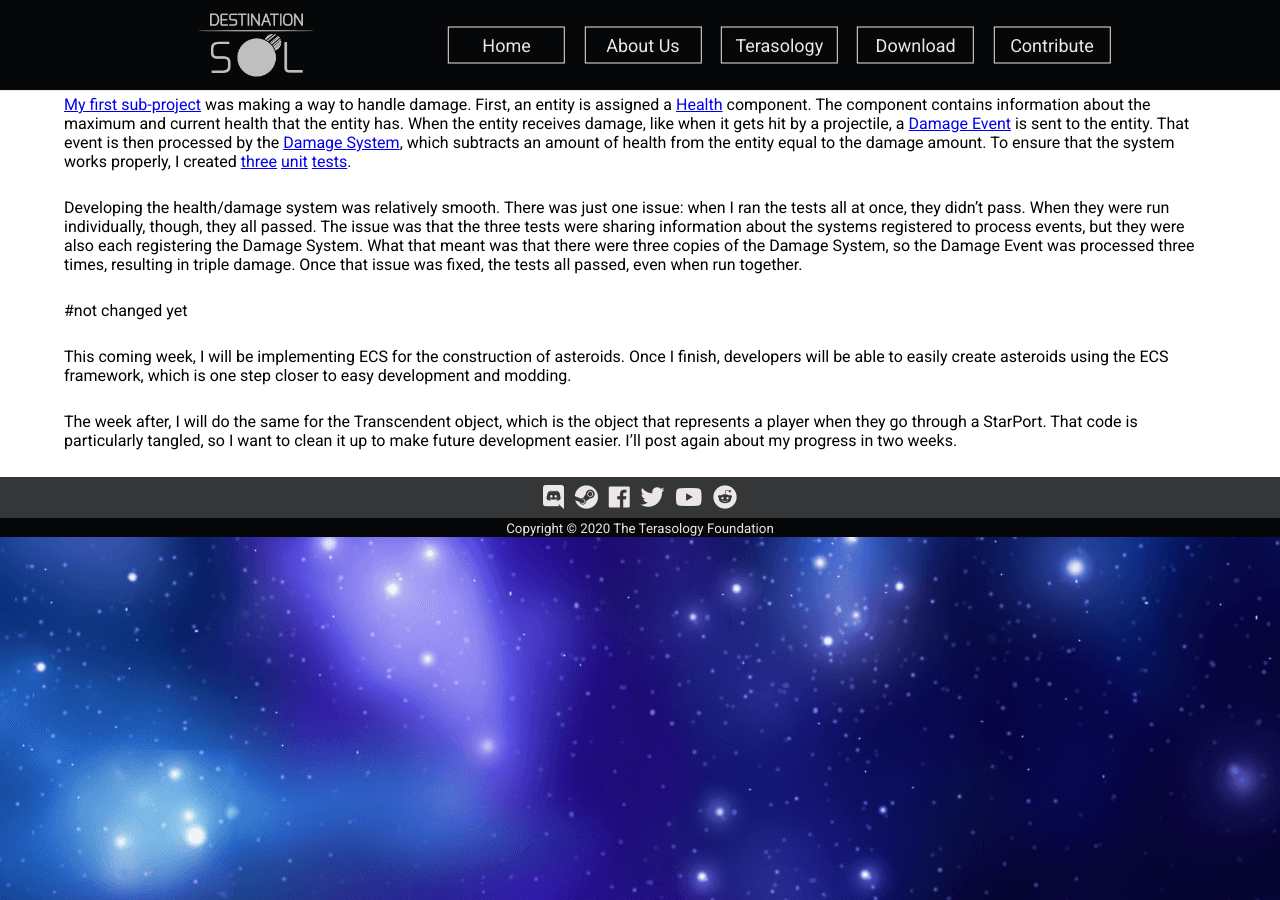
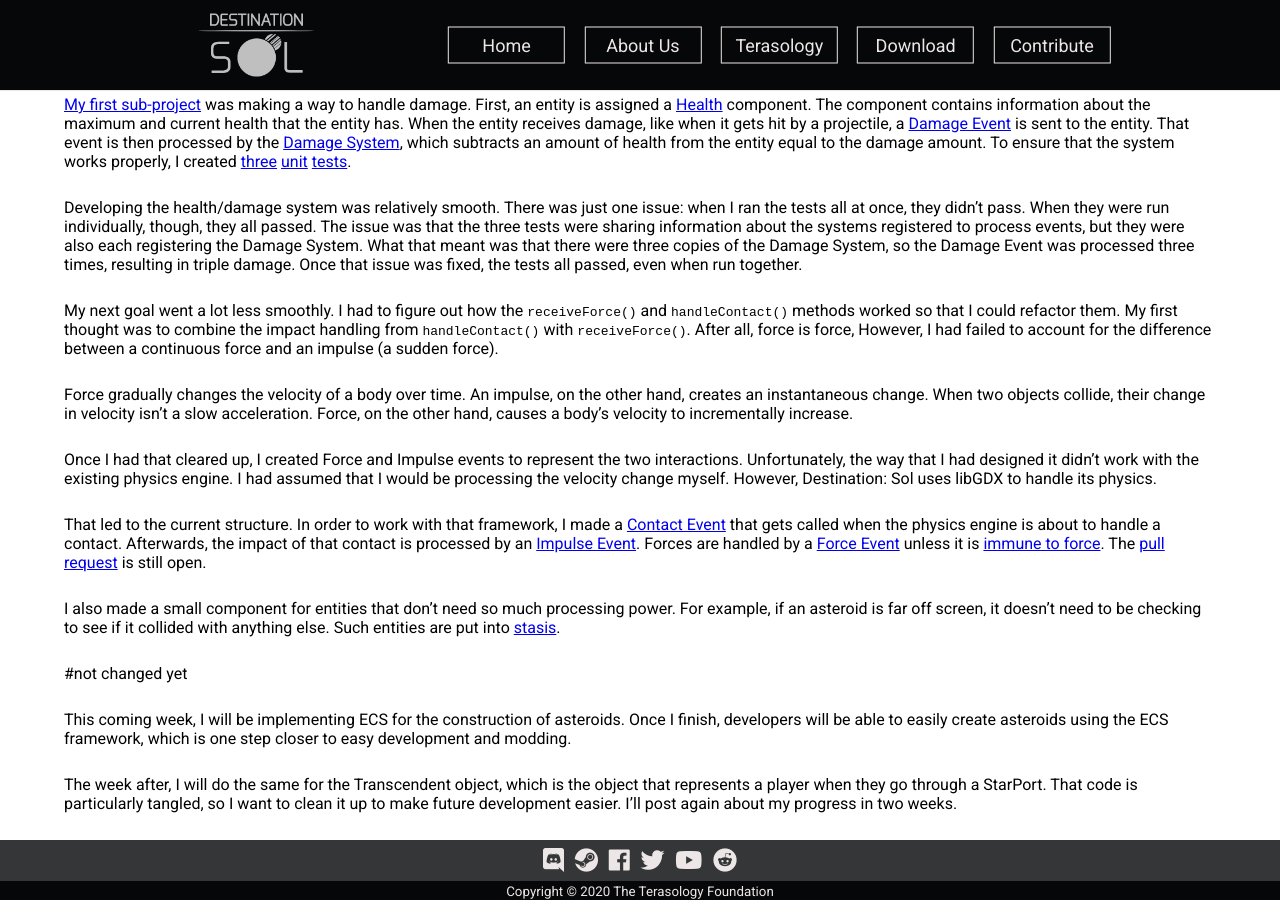
Before and after one commit to DestinationSol/DestinationSol.github.io, a Jekyll site: the page built from _posts/2020-06-15-core-entity-structure.md, in a window 1280 px wide and 900 px high, scrolled down 759 px. Built offline with Jekyll 4.4.1, drawn with Linux system fonts in a browser that asks for light colours; nearby versions of some CDN libraries.

Commit message:
Added force, impulse, and stasis to the post

```diff
--- a/_posts/2020-06-15-core-entity-structure.md
+++ b/_posts/2020-06-15-core-entity-structure.md
@@ -13,7 +13,15 @@ Hello everyone! Over the past two weeks, I have developed most of a framework fo
 
 Developing the health/damage system was relatively smooth. There was just one issue: when I ran the tests all at once, they didn't pass. When they were run individually, though, they all passed. The issue was that the three tests were sharing information about the systems registered to process events, but they were also each registering the Damage System. What that meant was that there were three copies of the Damage System, so the Damage Event was processed three times, resulting in triple damage. Once that issue was fixed, the tests all passed, even when run together.
 
+My next goal went a lot less smoothly. I had to figure out how the `receiveForce()` and `handleContact()` methods worked so that I could refactor them. My first thought was to combine the impact handling from `handleContact()` with `receiveForce()`. After all, force is force, However, I had failed to account for the difference between a continuous force and an impulse (a sudden force).
 
+Force gradually changes the velocity of a body over time. An impulse, on the other hand, creates an instantaneous change. When two objects collide, their change in velocity isn't a slow acceleration. Force, on the other hand, causes a body's velocity to incrementally increase.
+
+Once I had that cleared up, I created Force and Impulse events to represent the two interactions. Unfortunately, the way that I had designed it didn't work with the existing physics engine. I had assumed that I would be processing the velocity change myself. However, Destination: Sol uses libGDX to handle its physics.
+
+That led to the current structure. In order to work with that framework, I made a [Contact Event](https://github.com/IsaacLic/DestinationSol/blob/forceHandling/engine/src/main/java/org/destinationsol/events/ContactEvent.java) that gets called when the physics engine is about to handle a contact. Afterwards, the impact of that contact is processed by an [Impulse Event](https://github.com/IsaacLic/DestinationSol/blob/forceHandling/engine/src/main/java/org/destinationsol/events/ImpulseEvent.java). Forces are handled by a [Force Event](https://github.com/IsaacLic/DestinationSol/blob/forceHandling/engine/src/main/java/org/destinationsol/events/ForceEvent.java) unless it is [immune to force](https://github.com/IsaacLic/DestinationSol/blob/forceHandling/engine/src/main/java/org/destinationsol/components/ImmuneToForce.java). The [pull request](https://github.com/MovingBlocks/DestinationSol/pull/516) is still open.
+
+I also made a small component for entities that don't need so much processing power. For example, if an asteroid is far off screen, it doesn't need to be checking to see if it collided with anything else. Such entities are put into [stasis](https://github.com/IsaacLic/DestinationSol/blob/stasis/engine/src/main/java/org/destinationsol/components/Stasis.java).
 
 #not changed yet
 
```
